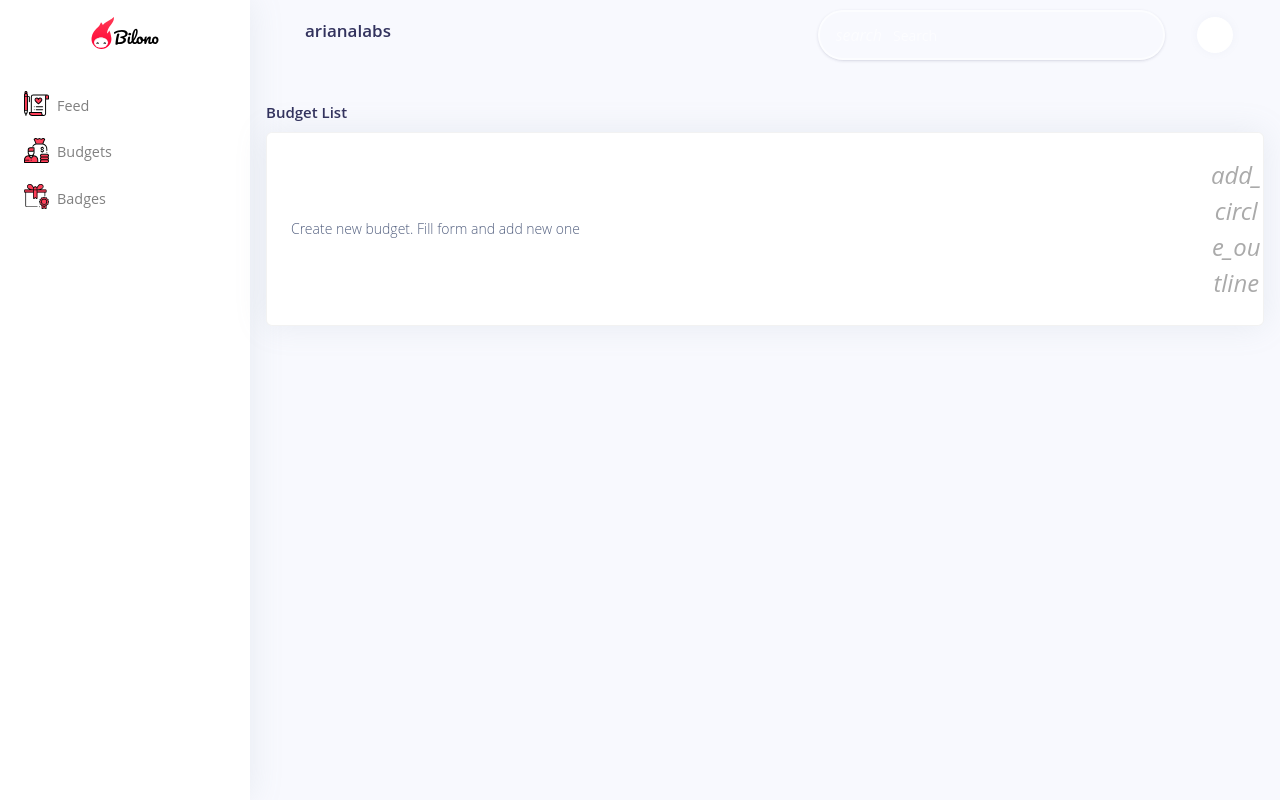
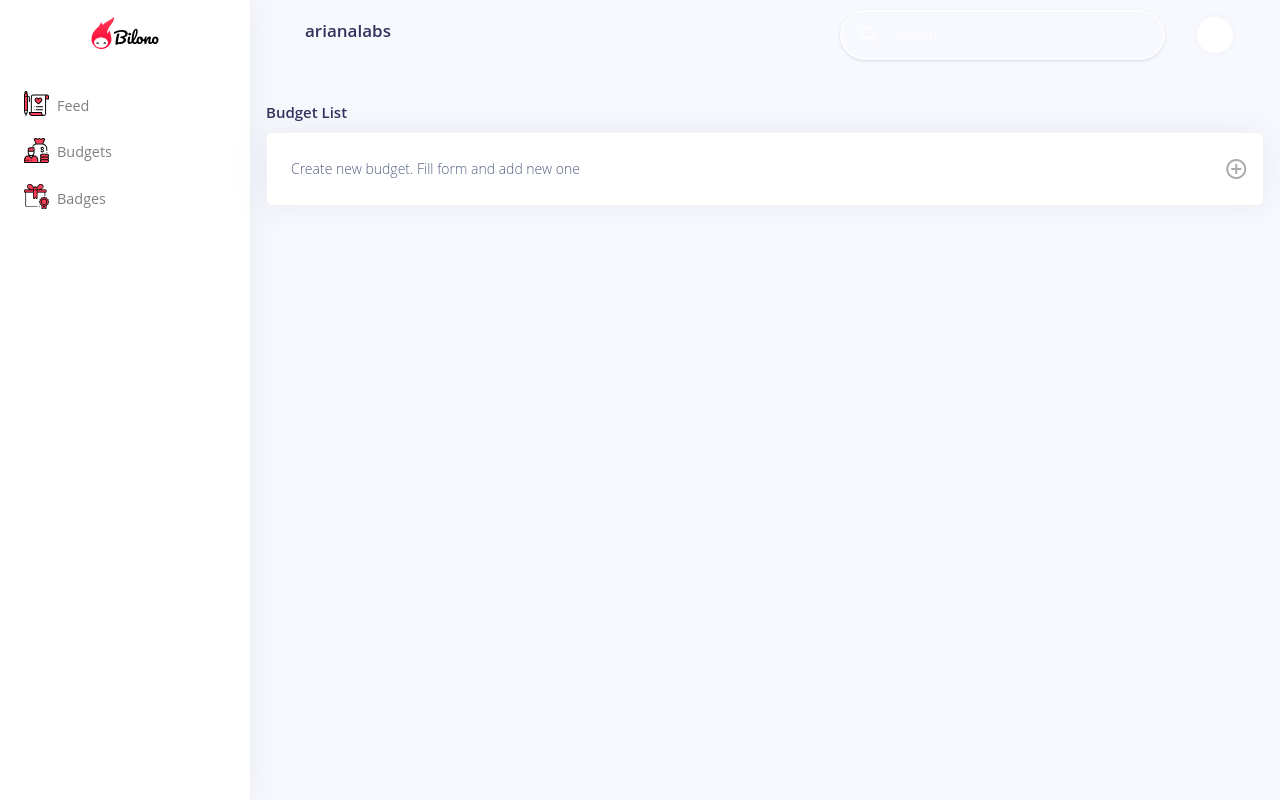
Before and after one commit to hajarsadeghi/PandoraX, a Django app: template templates/budget/index.html in a window 1280 px wide. Run offline with Django 3.2, Linux system fonts and the light colour scheme; the template is opened without the code that fills it: values that come from a table or form of the project are taken from there, others are empty; data comes from the database, SQL or seed files in the repository; some libraries are stand-ins or nearby versions.

Commit message:
google fonts uncommented

```diff
--- a/templates/base.html
+++ b/templates/base.html
@@ -9,14 +9,14 @@
     <meta name="apple-mobile-web-app-capable" content="yes" />
     <meta name="keywords" content="Recognition" />
     <meta name="description" content="Recognize your colleagues" />
-    <!-- <link href="https://fonts.googleapis.com/css?family=Roboto&display=swap" rel="stylesheet"> -->
+    <link href="https://fonts.googleapis.com/css?family=Roboto&display=swap" rel="stylesheet">
     <link rel="stylesheet" href="{% static 'css/lib/bootstrap.min.css' %}" />
     <link rel="stylesheet" href="{% static 'css/lib/argon-dashboard.min.css' %}" />
     <link rel="stylesheet" href="{% static 'css/lib/iziToast.min.css' %}" />
     <link rel="stylesheet" href="{% static 'css/lib/dropzone.min.css' %}" />
     <link rel="stylesheet" href="{% static 'css/lib/cropper.min.css' %}" />
     <link rel="stylesheet" href="{% static 'css/lib/animate.css' %}" />
-    <!-- <link href="https://fonts.googleapis.com/icon?family=Material+Icons|Material+Icons+Outlined|Material+Icons+Two+Tone|Material+Icons+Round|Material+Icons+Sharp" rel="stylesheet"> -->
+    <link href="https://fonts.googleapis.com/icon?family=Material+Icons|Material+Icons+Outlined|Material+Icons+Two+Tone|Material+Icons+Round|Material+Icons+Sharp" rel="stylesheet">
     {% block head %}{% endblock %}
 </head>
 
--- a/templates/feed/index.html
+++ b/templates/feed/index.html
@@ -4,7 +4,7 @@
 {% get_current_language as LANGUAGE_CODE %}
 
 {% block head %}
-    <!-- <link href="https://maxcdn.bootstrapcdn.com/font-awesome/4.4.0/css/font-awesome.min.css" rel="stylesheet"> -->
+    <link href="https://maxcdn.bootstrapcdn.com/font-awesome/4.4.0/css/font-awesome.min.css" rel="stylesheet">
     <link href="{% static 'css/lib/emojiarea/emoji.css' %}" rel="stylesheet">
     <link href="{% static 'css/lib/unitegallery/unite-gallery.css' %}" rel='stylesheet' type='text/css' />
     <link rel="stylesheet" href="{% static 'webpack:dashboard.css' %}" />
@@ -70,6 +70,7 @@
   <script type="text/javascript" src="{% static 'js/lib/unitegallery/unitegallery.js' %}"></script>
   <script type='text/javascript' src="{% static 'js/lib/unitegallery/themes/tiles/ug-theme-tiles.js' %}" ></script>
   <script type='text/javascript' src="{% static 'js/lib/readmore.js' %}"></script>
+  <script type="text/javascript" src="{% url 'javascript-catalog' %}"></script>
   <script type="text/javascript" src="{% static 'webpack:dashboard.js' %}"></script>
   <script type="text/javascript" src="{% static 'webpack:feed.js' %}"></script>
 {% endblock %}
```
